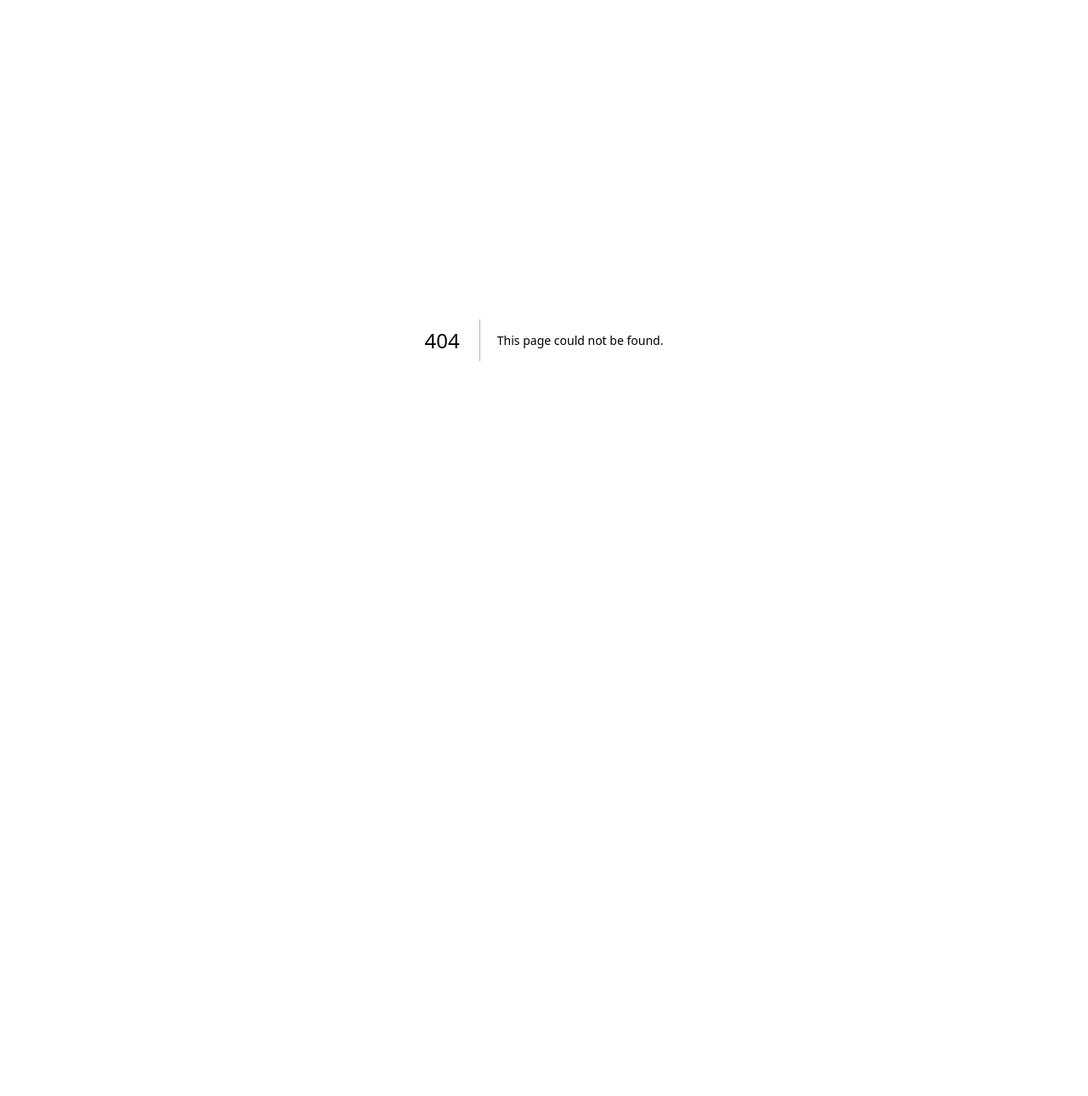
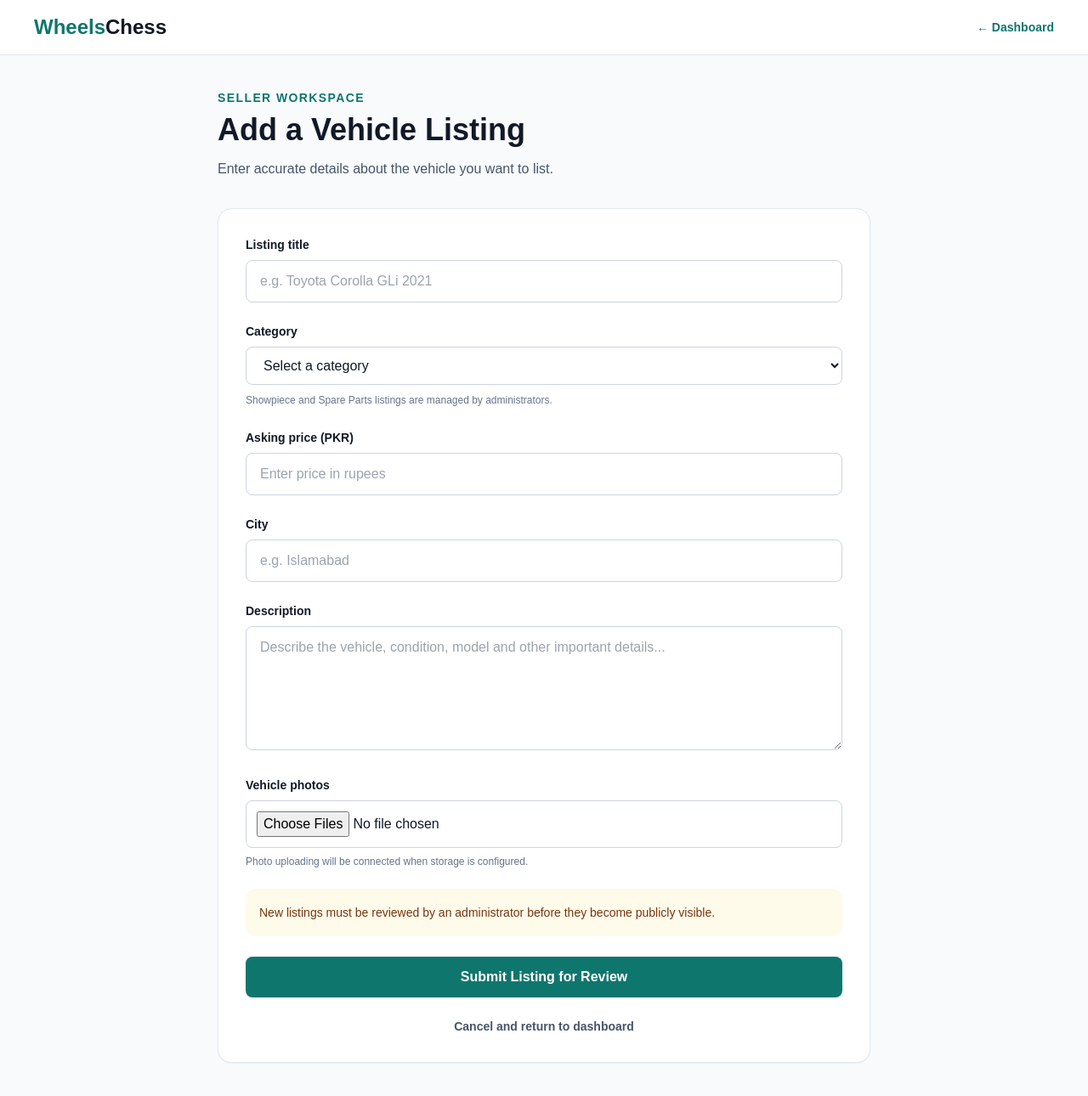
Before and after one commit to wheelschess-pk/wheelschess, a Next.js app: page /dashboard/listings/new in a window 1280 px wide. Before the commit this address had no page. Shown: the whole page at 85% size. Before the commit the page ends 800 px from the top, so only its background shows below. Built offline with nearby package versions, Linux system fonts and the light colour scheme.

Commit message:
Create page.tsx

```diff
--- /dev/null
+++ b/src/app/dashboard/listings/new/page.tsx
@@ -0,0 +1,174 @@
+
+import Link from "next/link";
+
+const categories = [
+  "Cars",
+  "Bikes",
+  "Commercial Vehicles",
+  "Buses & Coasters",
+  "Rickshaws",
+  "Tractors & Agriculture",
+  "Electric Vehicles",
+  "Luxury & Classic",
+];
+
+export default function NewListingPage() {
+  return (
+    <main className="min-h-screen bg-slate-50">
+      <header className="border-b border-slate-200 bg-white">
+        <div className="container-main flex min-h-16 items-center justify-between gap-4">
+          <Link href="/" className="text-2xl font-black">
+            <span className="text-teal-700">Wheels</span>
+            <span>Chess</span>
+          </Link>
+          <Link
+            href="/dashboard"
+            className="text-sm font-semibold text-teal-700"
+          >
+            ← Dashboard
+          </Link>
+        </div>
+      </header>
+
+      <section className="container-main py-10">
+        <div className="mx-auto max-w-3xl">
+          <p className="text-sm font-bold uppercase tracking-widest text-teal-700">
+            Seller workspace
+          </p>
+          <h1 className="mt-2 text-3xl font-black sm:text-4xl">
+            Add a Vehicle Listing
+          </h1>
+          <p className="mt-3 leading-7 text-slate-600">
+            Enter accurate details about the vehicle you want to list.
+          </p>
+
+          <form
+            action="#"
+            method="get"
+            className="mt-8 space-y-6 rounded-2xl border border-slate-200 bg-white p-5 shadow-sm sm:p-8"
+          >
+            <div>
+              <label htmlFor="title" className="mb-2 block text-sm font-semibold">
+                Listing title
+              </label>
+              <input
+                id="title"
+                name="title"
+                required
+                minLength={3}
+                maxLength={100}
+                placeholder="e.g. Toyota Corolla GLi 2021"
+                className="w-full rounded-lg border border-slate-300 px-4 py-3 outline-none focus:border-teal-600"
+              />
+            </div>
+
+            <div>
+              <label htmlFor="category" className="mb-2 block text-sm font-semibold">
+                Category
+              </label>
+              <select
+                id="category"
+                name="category"
+                required
+                defaultValue=""
+                className="w-full rounded-lg border border-slate-300 bg-white px-4 py-3"
+              >
+                <option value="" disabled>Select a category</option>
+                {categories.map((category) => (
+                  <option key={category} value={category}>
+                    {category}
+                  </option>
+                ))}
+              </select>
+              <p className="mt-2 text-xs leading-5 text-slate-500">
+                Showpiece and Spare Parts listings are managed by administrators.
+              </p>
+            </div>
+
+            <div>
+              <label htmlFor="price" className="mb-2 block text-sm font-semibold">
+                Asking price (PKR)
+              </label>
+              <input
+                id="price"
+                name="price"
+                type="number"
+                min="1"
+                step="1"
+                required
+                placeholder="Enter price in rupees"
+                className="w-full rounded-lg border border-slate-300 px-4 py-3"
+              />
+            </div>
+
+            <div>
+              <label htmlFor="city" className="mb-2 block text-sm font-semibold">
+                City
+              </label>
+              <input
+                id="city"
+                name="city"
+                required
+                maxLength={80}
+                placeholder="e.g. Islamabad"
+                className="w-full rounded-lg border border-slate-300 px-4 py-3"
+              />
+            </div>
+
+            <div>
+              <label htmlFor="description" className="mb-2 block text-sm font-semibold">
+                Description
+              </label>
+              <textarea
+                id="description"
+                name="description"
+                required
+                minLength={10}
+                maxLength={5000}
+                rows={5}
+                placeholder="Describe the vehicle, condition, model and other important details..."
+                className="w-full rounded-lg border border-slate-300 px-4 py-3"
+              />
+            </div>
+
+            <div>
+              <label htmlFor="images" className="mb-2 block text-sm font-semibold">
+                Vehicle photos
+              </label>
+              <input
+                id="images"
+                name="images"
+                type="file"
+                accept="image/*"
+                multiple
+                className="w-full rounded-lg border border-slate-300 bg-white p-3"
+              />
+              <p className="mt-2 text-xs text-slate-500">
+                Photo uploading will be connected when storage is configured.
+              </p>
+            </div>
+
+            <div className="rounded-xl bg-amber-50 p-4 text-sm leading-6 text-amber-900">
+              New listings must be reviewed by an administrator before they
+              become publicly visible.
+            </div>
+
+            <button
+              type="submit"
+              className="w-full rounded-lg bg-teal-700 px-5 py-3 font-bold text-white hover:bg-teal-800"
+            >
+              Submit Listing for Review
+            </button>
+
+            <Link
+              href="/dashboard"
+              className="block text-center text-sm font-semibold text-slate-600"
+            >
+              Cancel and return to dashboard
+            </Link>
+          </form>
+        </div>
+      </section>
+    </main>
+  );
+}
```
